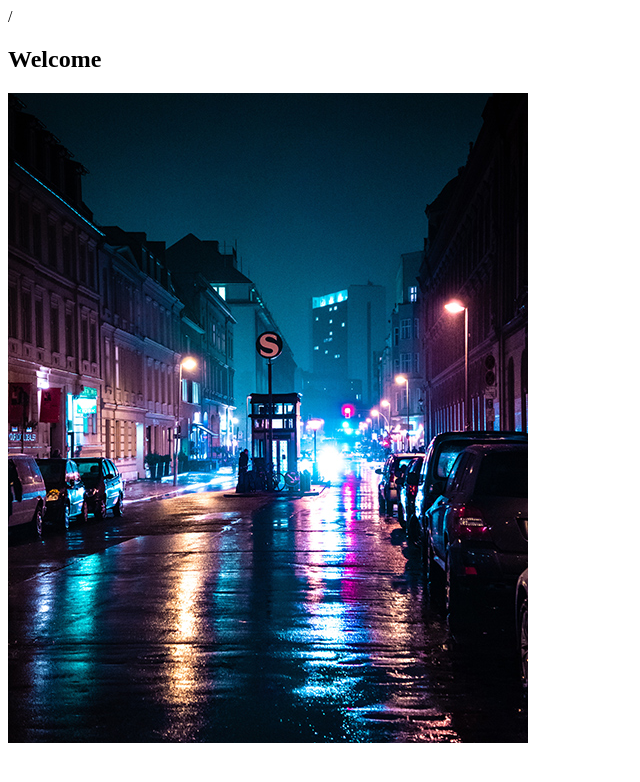
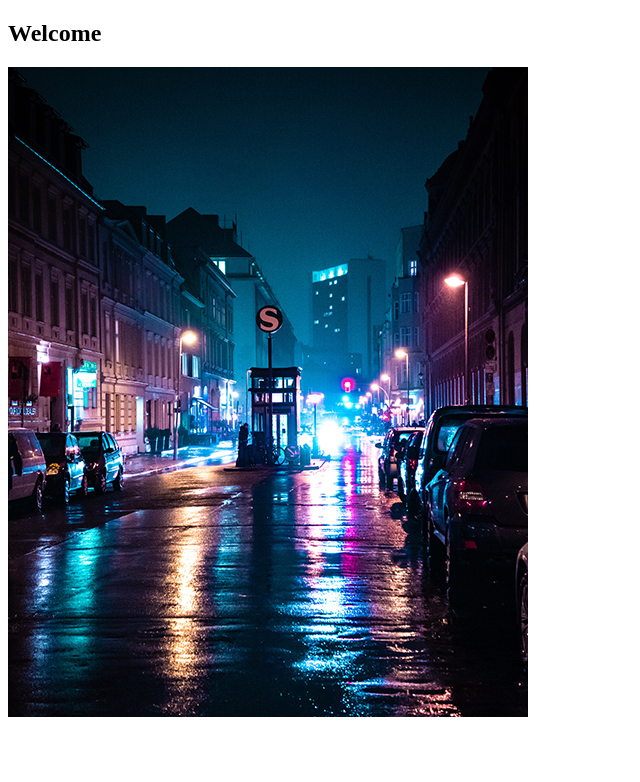
Before and after one commit to Yustus7/web, a plain HTML site: page index.html in a window 1280 px wide. Shown: the whole page, without its empty margins (0-640 px from the left). Drawn offline with Linux system fonts and the light colour scheme.

Commit message:
remove /

```diff
--- a/index.html
+++ b/index.html
@@ -4,7 +4,7 @@
     <meta charset="UTF-8">
     <title>Title</title>
 </head>
-<body>/
+<body>
 <h2>Welcome</h2>
 <img src="/img/photo15.jpg" alt="">
 </body>
```
